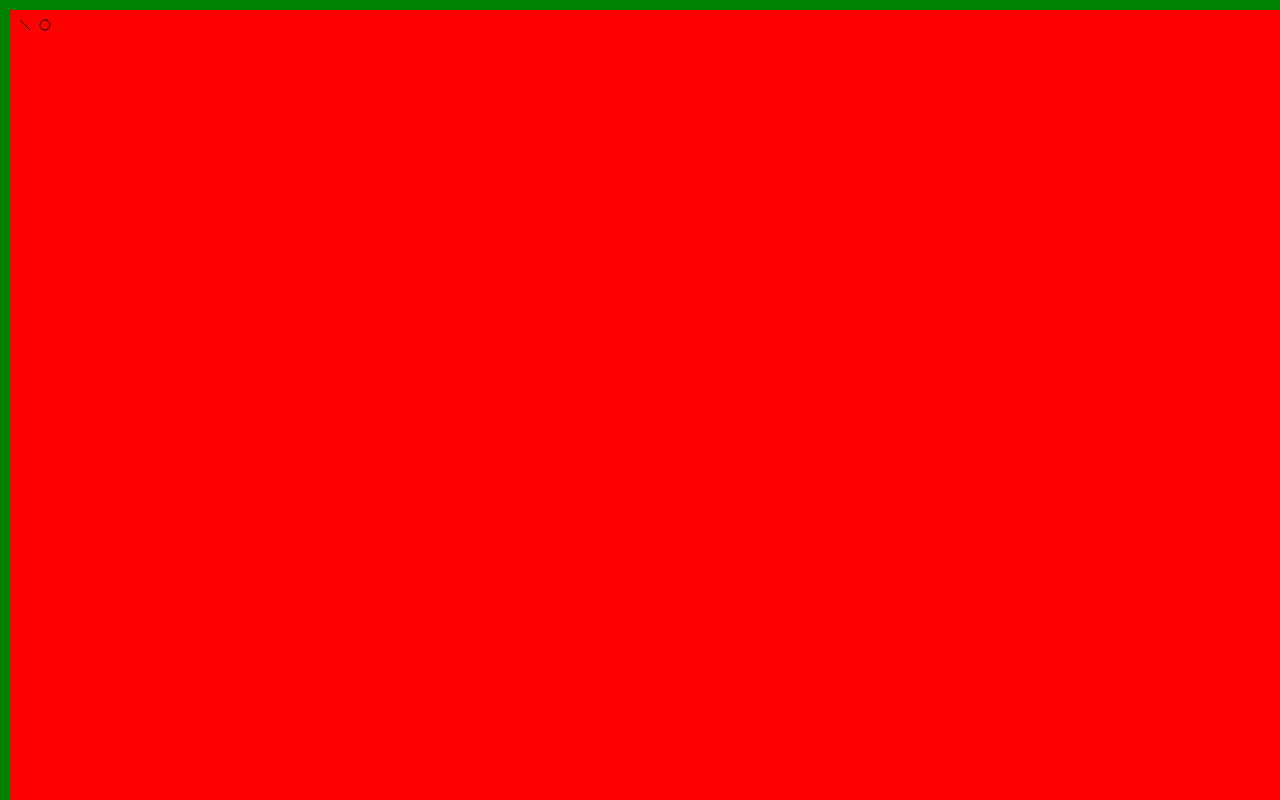
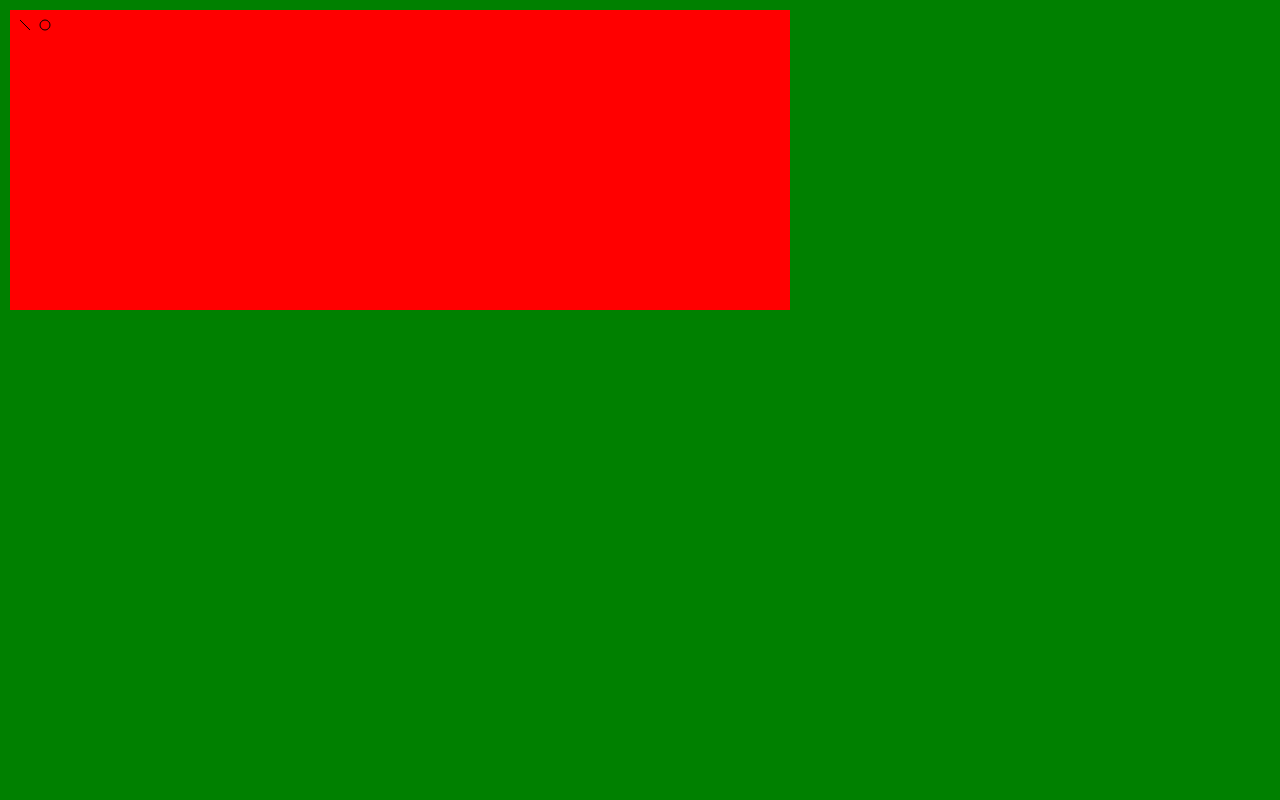
Before and after one commit to wase4ka/wase4ka.github.io, a plain HTML site: page fullpagecanvas.html in a window 1280 px wide. Drawn offline with Linux system fonts and the light colour scheme.

Commit message:
Update fullpagecanvas.html

```diff
--- a/fullpagecanvas.html
+++ b/fullpagecanvas.html
@@ -23,7 +23,7 @@ function draw() {
   ctx.fillRect(0, 0, canvas.width, canvas.height);
 
   ctx.fillStyle = "red";
-  ctx.fillRect(10, 10, canvas.width-10, canvas.height-10);
+  ctx.fillRect(10, 10, canvas.width-500, canvas.height-500);
 
   ctx.moveTo(20, 20);
   ctx.lineTo(30, 30);
```
